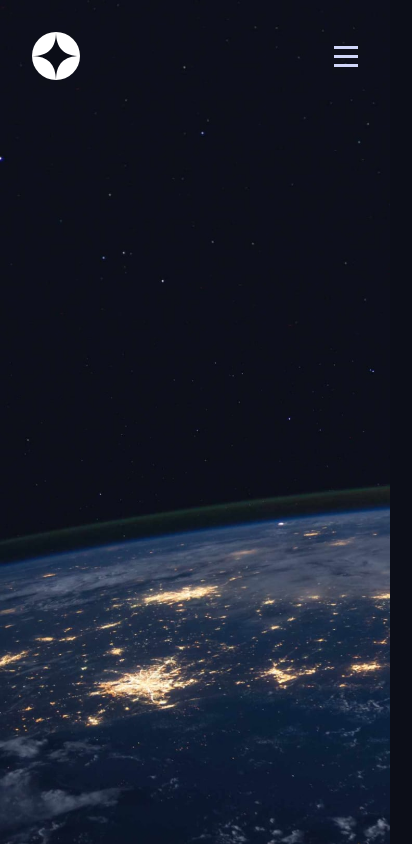
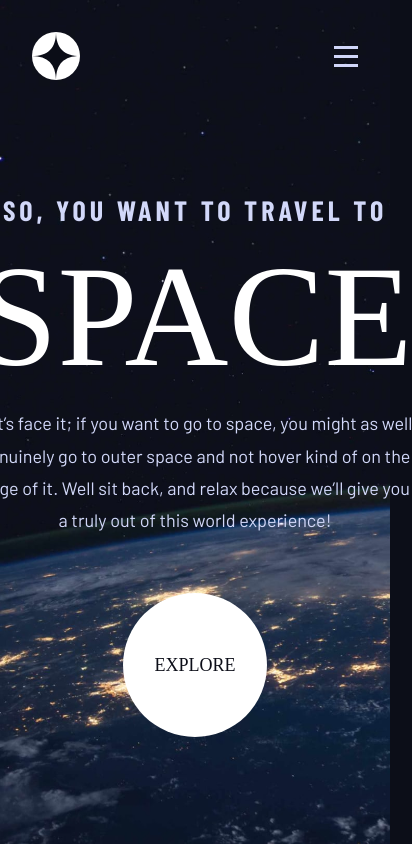
Before and after one commit to EdouardHrgt/space, a Vue app: page / in a window 390 px wide. Shown: the whole page, 412 px wide, since content can reach past the window. Built offline with nearby package versions, Linux system fonts and the light colour scheme; a web font is replaced by a local one.

Commit message:
feat: enhance layout and styling for HomeView, NavMenu, and DisplayButton components

```diff
--- a/src/App.vue
+++ b/src/App.vue
@@ -4,7 +4,7 @@ import NavMenu from '@/components/NavMenu.vue'
 
 <template>
   <NavMenu />
-  <main class="">
+  <main class="h-screen">
     <RouterView />
   </main>
 </template>
--- a/src/components/DisplayButton.vue
+++ b/src/components/DisplayButton.vue
@@ -4,7 +4,7 @@
   <button
     class="relative bg-white text-blue-900 tp-4 uppercase rounded-full cursor-pointer aspect-square w-[272px] max-[800px]:w-[144px]
     after:content-[''] after:absolute after:left-1/2 after:top-1/2 after:-translate-x-1/2
-    after:-translate-y-1/2 after:w-[410px] after:aspect-square after:rounded-full after:bg-white/15 after:opacity-0
+    after:-translate-y-1/2 after:w-[410px] max-[1024px]:after:w-[350px]  max-[1024px]:w-[250px] after:aspect-square after:rounded-full after:bg-white/15 after:opacity-0
     after:scale-0 after:transition-all after:duration-300 after:ease-out hover:after:opacity-100
     hover:after:scale-100 max-[800px]:after:w-[210px]"
   >
--- a/src/components/NavMenu.vue
+++ b/src/components/NavMenu.vue
@@ -36,11 +36,11 @@ onUnmounted(() => {
 </script>
 
 <template>
-  <header class="flex items-center py-[2rem] fixed top-0 left-0 right-0 max-[1024px]:gap-[2rem]">
+  <header class="flex items-center py-[2rem] fixed top-0 left-0 right-0 max-[1024px]:gap-[2rem] max-[1024px]:py-[0] max-[800px]:py-[2rem] z-[1000]">
     <img src="/images/shared/logo.svg" alt="Space logo" class="ml-[2rem]" />
     <nav
       ref="navRef"
-      class="relative px-[6rem] py-[2.5rem] ml-auto bg-white/10 backdrop-blur-lg max-[1024px]:w-[100%] max-[800px]:fixed max-[800px]:top-0 max-[800px]:w-[70%] max-[800px]:bottom-0 max-[800px]:transition-all max-[800px]:duration-300"
+      class="relative z-[999] px-[6rem] py-[2.5rem] ml-auto bg-white/10 backdrop-blur-lg max-[1024px]:w-[100%] max-[800px]:fixed max-[800px]:top-0 max-[800px]:w-[70%] max-[800px]:bottom-0 max-[800px]:transition-all max-[800px]:duration-300"
       :class="menu ? 'max-[800px]:right-0' : 'max-[800px]:right-[-100%]'"
     >
       <span
@@ -71,7 +71,7 @@ onUnmounted(() => {
     <img
       src="/images/shared/icon-hamburger.svg"
       alt="Open the navigation"
-      class="cursor-pointer hidden ml-auto mr-[2rem] z-[999]"
+      class="cursor-pointer hidden ml-auto mr-[2rem] z-[1001]"
       :class="menu ? 'max-[800px]:hidden' : 'max-[800px]:block'"
       @click="menu = true"
     />
@@ -79,7 +79,7 @@ onUnmounted(() => {
     <img
       src="/images/shared/icon-close.svg"
       alt="Close the navigation"
-      class="cursor-pointer ml-auto mr-[2rem] z-[999] hidden"
+      class="cursor-pointer ml-auto mr-[2rem] z-[1001] hidden"
       :class="menu ? 'max-[800px]:block' : ''"
       @click="closeMenu"
     />
--- a/src/style.css
+++ b/src/style.css
@@ -78,9 +78,13 @@ body {
   letter-spacing: 0px;
 }
 
-.test {
-  color: var(--color-blue-300);
-  background-color: var(--color-blue-900);
+@media (max-width: 1024px) {
+  .tp-1 {
+
+    font-size: 144px;
+    line-height: 125%;
+
+  }
 }
 
 @media (max-width: 800px) {
--- a/src/views/HomeView.vue
+++ b/src/views/HomeView.vue
@@ -1,7 +1,25 @@
-<script setup></script>
+<script setup>
+import DisplayButton from '@/components/DisplayButton.vue'
+</script>
 
 <template>
   <section
-    class="bg-[url(/images/home/background-home-desktop.jpg)] bg-no-repeat bg-cover min-h-screen max-[800px]:bg-[url(/images/home/background-home-mobile.jpg)] max-[1024px]:bg-[url(/images/home/background-home-tablet.jpg)]"
-  ></section>
+    class="flex items-center justify-center bg-[url(/images/home/background-home-desktop.jpg)] bg-no-repeat bg-cover min-h-screen max-[800px]:bg-[url(/images/home/background-home-mobile.jpg)] max-[1024px]:bg-[url(/images/home/background-home-tablet.jpg)]"
+  >
+    <div
+      class="grid grid-cols-2 mx-auto max-w-[1500px] relative top-[10vh] max-[1400px]:w-full max-[1400px]:px-[2rem] max-[1024px]:grid-cols-1 max-[1024px]:place-items-center max-[1024px]:gap-[3.5rem] max-[1024px]:top-[3rem]"
+    >
+      <section class="max-[1024px]:text-center">
+        <p><strong class="uppercase tp-5 text-blue-300">SO, YOU WANT TO TRAVEL TO</strong></p>
+        <h1 class="tp-1 uppercase text-white">SPACE</h1>
+        <p class="text-blue-300 tp-9 max-w-[600px]">
+          Let’s face it; if you want to go to space, you might as well genuinely go to outer space and not hover kind of
+          on the edge of it. Well sit back, and relax because we’ll give you a truly out of this world experience!
+        </p>
+      </section>
+      <section class="flex items-center justify-center">
+        <DisplayButton />
+      </section>
+    </div>
+  </section>
 </template>
```
